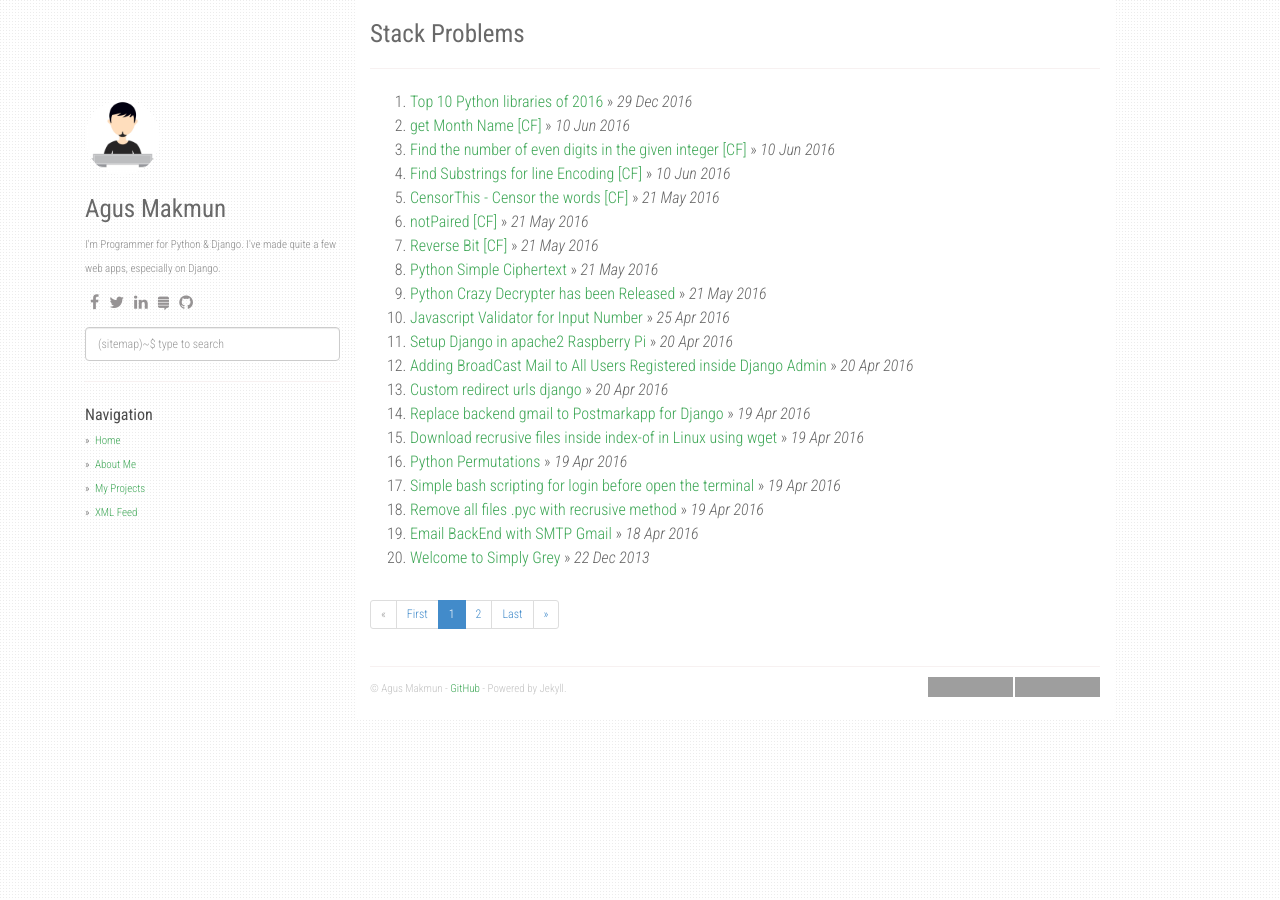
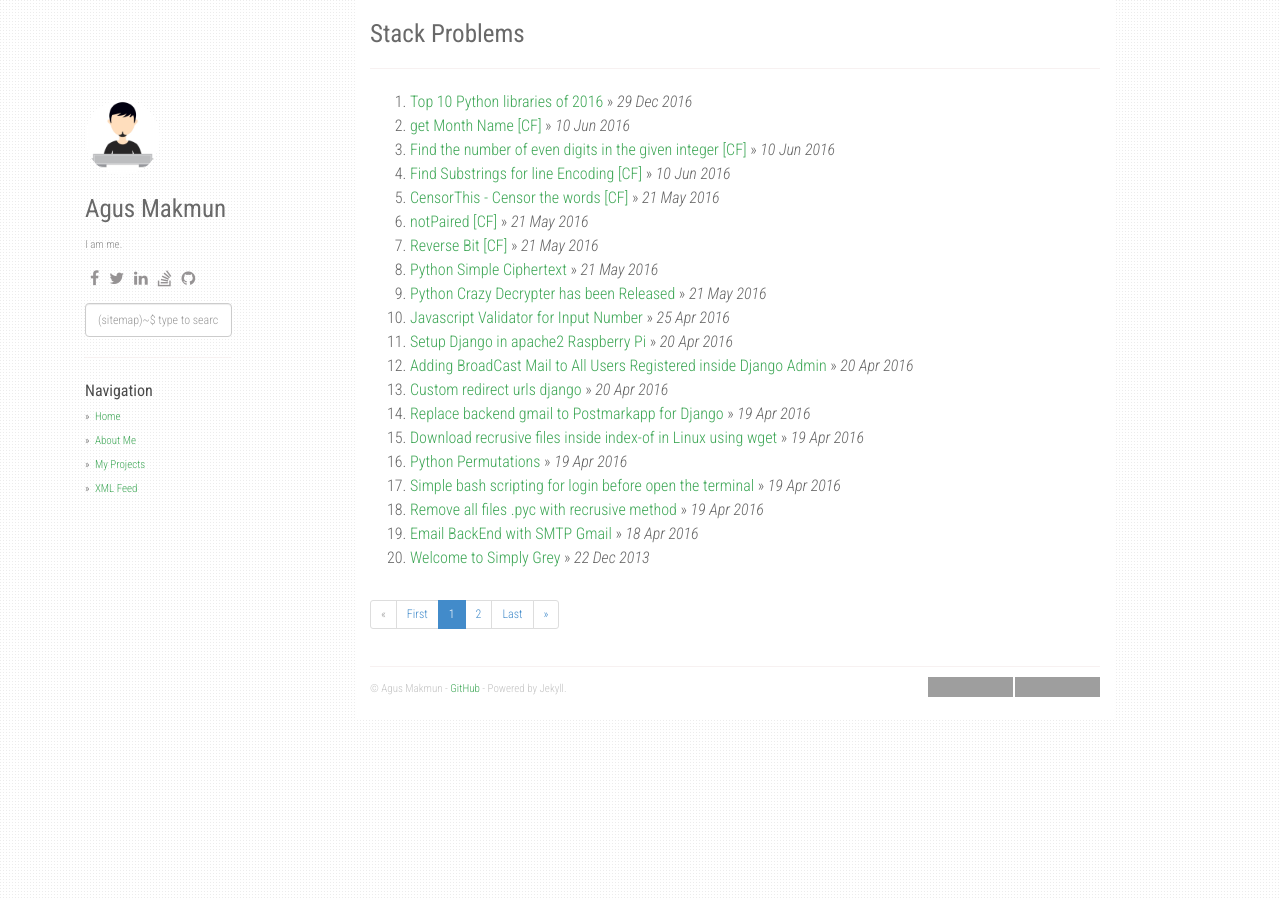
Before and after one commit to agusmakmun/agusmakmun.github.io, a Jekyll site: the page built from index.html, in a window 1280 px wide. Built offline with Jekyll 4.4.1, drawn with Linux system fonts in a browser that asks for light colours; nearby versions of some CDN libraries; the list of posts is cut into pages by our own code; grey boxes are pictures that could not be loaded.

Commit message:
Update _config.yml

```diff
--- a/_config.yml
+++ b/_config.yml
@@ -1,9 +1,8 @@
 title: Stack Problems
 description: My Personal Stack Problems
 author: Agus Makmun
-github: https://github.com/agusmakmun
-about: I'm Programmer for Python & Django. I've made quite a few web apps, especially on Django.
-disqus_shortname: stackproblems
+github: https://github.com/agozdogan
+about: I am me.
 google_analytics: UA-XXXXXXXX-Y
 avatar_url: /static/img/avatar.jpg
 
@@ -19,13 +18,13 @@
     - icon: fa-facebook
       link: "#"
     - icon: fa-twitter
-      link: "#"
+      link: "https://twitter.com/agozdogan"
     - icon: fa-linkedin
       link: "#"
-    - icon: fa-stack-exchange
+    - icon: fa-stack-overflow
       link: "#"
     - icon: fa-github
-      link: "https://github.com/agusmakmun"
+      link: "https://github.com/agozdogan"
 
 share:
   twitter_username: github.io
```
